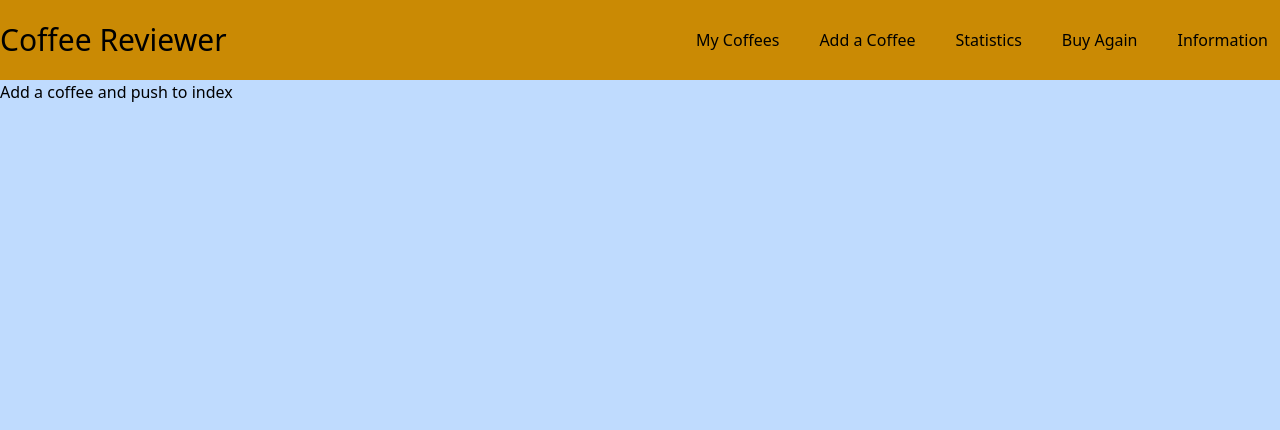
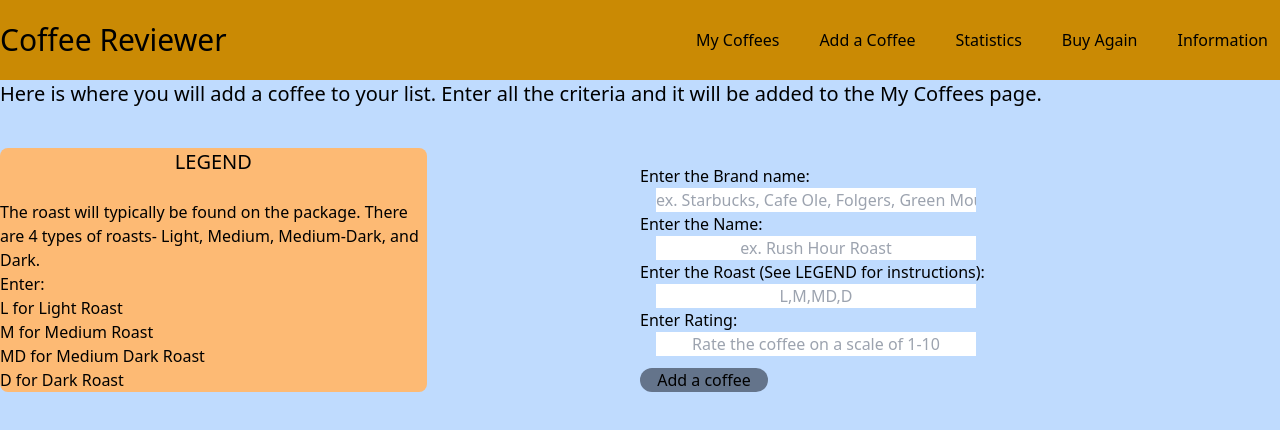
Before and after one commit to ecanal16/awd_project, a Vue app: page /addC in a window 1280 px wide. Shown: the top 430 px of the page. Built offline with nearby package versions, Linux system fonts and the light colour scheme.

Commit message:
Added Object array functionality

```diff
--- /dev/null
+++ b/src/composables/useCoffees.js
@@ -0,0 +1,29 @@
+import { ref } from 'vue';
+
+const coffees = ref([
+        {
+            Brand: "Starbucks",
+            Name: "Colombian",
+            Roast: "M",
+            Rating: "7",
+            buyAgain: false,
+        },
+    ]);
+
+const useCoffees = () => {
+    const testfun = (brand, cname, roast, rating) => {
+        coffees.value.push({
+            Brand: brand.toUpperCase(),
+            Name: cname,
+            Roast: roast.toUpperCase(),
+            Rating: rating,
+            buyAgain: false,
+        });
+        console.table(coffees.value);
+    };
+    return {
+        coffees,
+        testfun,
+    }
+};
+export default useCoffees;
--- a/src/pages/addC.vue
+++ b/src/pages/addC.vue
@@ -1,3 +1,39 @@
+<script setup>
+    import {ref} from 'vue';
+
+    import useCoffees from '../composables/useCoffees.js';
+
+    const { testfun } = useCoffees();
+
+    const brand = ref("");
+    const cname = ref("");
+    const roast = ref("");
+    const rating = ref("");
+
+</script>
+
 <template>
-    <h1>Add a coffee and push to index</h1>
+<div class="text-xl">
+    <p>Here is where you will add a coffee to your list. Enter all the criteria and it will be added to the My Coffees page.</p>
+</div>
+<div class="container flex  mx-auto items-center mt-10 space-y-4 justify-between">
+    <div class="w-1/3 bg-orange-300 rounded-lg">
+    <h1 class="text-xl text-center">LEGEND</h1>
+    <br>
+    <p>The roast will typically be found on the package. There are 4 types of roasts- Light, Medium, Medium-Dark, and Dark.<br>
+    Enter:<br>
+    L for Light Roast<br>M for Medium Roast<br>MD for Medium Dark Roast<br>D for Dark Roast<br></p>
+    </div>
+    <div class="w-1/2 flex flex-col">
+    <h1>Enter the Brand name: </h1>
+    <input placeholder="ex. Starbucks, Cafe Ole, Folgers, Green Mountain" class="ml-4 w-1/2 text-center" v-model="brand" type="text">
+    <h1>Enter the Name: </h1>
+    <input placeholder="ex. Rush Hour Roast" class="ml-4 w-1/2 text-center" v-model="cname" type="text">
+    <h1>Enter the Roast (See LEGEND for instructions): </h1>
+    <input placeholder="L,M,MD,D" class="ml-4 w-1/2 text-center" v-model="roast" type="text">
+    <h1>Enter Rating: </h1>
+    <input placeholder="Rate the coffee on a scale of 1-10" class="ml-4 w-1/2 text-center" v-model="rating" type="text">
+    <button class="bg-slate-500 w-1/5 rounded-xl mt-3" @click="testfun(brand, cname, roast, rating)">Add a coffee</button>
+    </div>
+</div>
 </template>
--- a/src/pages/index.vue
+++ b/src/pages/index.vue
@@ -1,3 +1,8 @@
+<script setup>
+import {ref} from 'vue';
+
+</script>
+
 <template>
 <div class="text-center">
     <div class="bg-red-300 text-center">
@@ -10,7 +15,7 @@
     </div>
 
     <ul class="flex flex-col">
-        <li class="bg-yellow-200 w-full mt-8 p-4">Starbucks House Blend Medium  7</li>
+        <li class="bg-yellow-200 w-full mt-8 p-4"></li>
     </ul>
    </div>
 </template>
```
